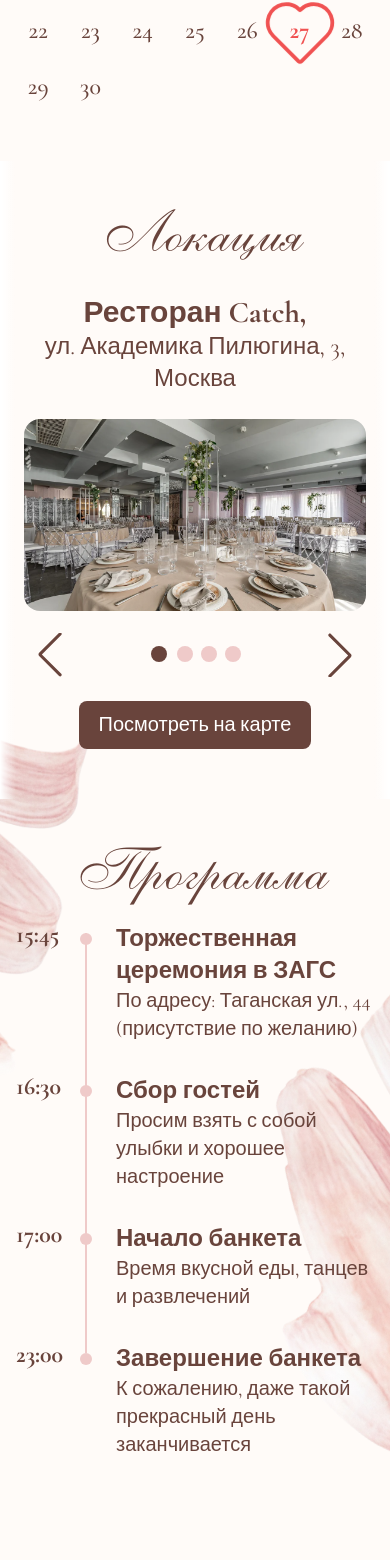
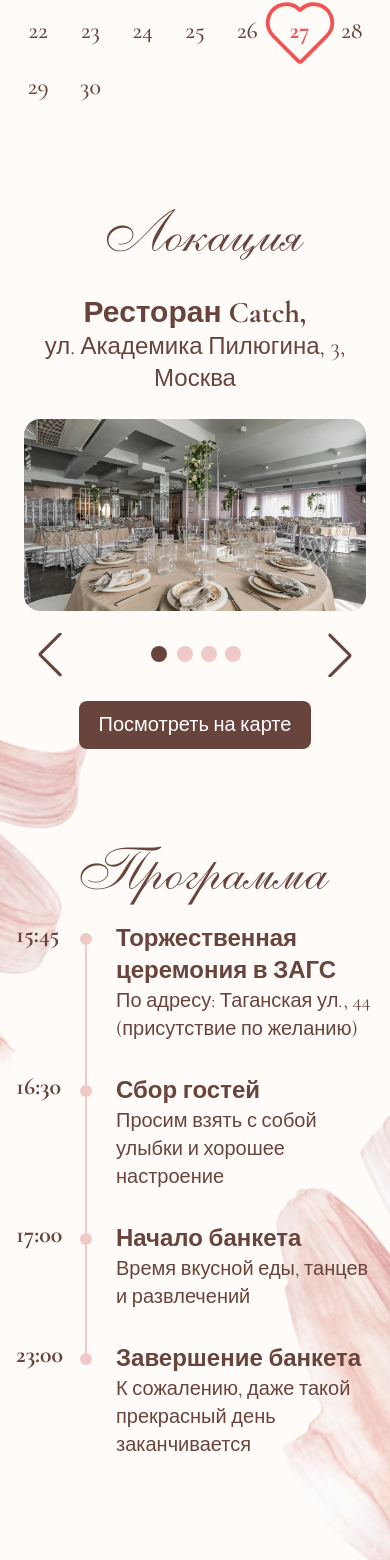
Before and after one commit to Cherkoz/wedding, a Next.js app: page / in a window 390 px wide. Shown: the part 2614-4174 px from the top of the page. Built offline with nearby package versions, Linux system fonts and the light colour scheme.

Commit message:
fix: text

```diff
--- a/app/components/carousel.tsx
+++ b/app/components/carousel.tsx
@@ -32,8 +32,8 @@ export function Carousel({
 
   return (
     <div className="">
-      <div className="dark:from-background dark:to-background/0 absolute top-0 left-0 z-50 h-full w-4 bg-gradient-to-r from-white to-white/0 md:w-10 xl:w-[calc((100%-1280px)/2)]"></div>
-      <div className="dark:from-background dark:to-background/0 absolute top-0 right-0 z-50 h-full w-4 bg-gradient-to-l from-white to-white/0 md:w-10 xl:w-[calc((100%-1280px)/2)]"></div>
+      <div className="hidden md:block dark:from-background dark:to-background/0 absolute top-0 left-0 z-50 h-full w-4 bg-gradient-to-r from-white to-white/0 md:w-10 xl:w-[calc((100%-1280px)/2)]"></div>
+      <div className="hidden md:block dark:from-background dark:to-background/0 absolute top-0 right-0 z-50 h-full w-4 bg-gradient-to-l from-white to-white/0 md:w-10 xl:w-[calc((100%-1280px)/2)]"></div>
 
       <div className="max-w-screen md:container px-6! md:py-0!">
         <Swiper
--- a/app/components/program.tsx
+++ b/app/components/program.tsx
@@ -28,7 +28,7 @@ export function Program() {
       <div className="relative">
       <div className="container">
         <Image className="-z-10 absolute w-100 rotate-180 -left-74 md:-left-50 -mt-50 md:-mt-50" src="/assets/images/bg/width_175.png" width={200} height={200} alt="" />
-        <Image className="-z-10 absolute w-100 rotate-200 -right-60 md:-right-30 mt-40 md:mt-20" src="/assets/images/bg/width_175.png" width={200} height={200} alt="" />
+        <Image className="-z-10 absolute w-100 rotate-200 -right-60 md:-right-30 mt-70 md:mt-20" src="/assets/images/bg/width_175.png" width={200} height={200} alt="" />
 
         <h2 className="font-anastasia text-6xl text-center mb-6">Программа</h2>
 
--- a/app/components/taimer.tsx
+++ b/app/components/taimer.tsx
@@ -63,7 +63,7 @@ export function Taimer() {
 
                 <p className="mt-6 text-center text-2xl font-bold">
                     С нетерпением ждем,<br />
-                    Искренне ваши, Владислав и Валерия
+                    Искренне ваши,<br className="md:hidden" /> Владислав и Валерия
                 </p>
             </div>
         </div>
```
